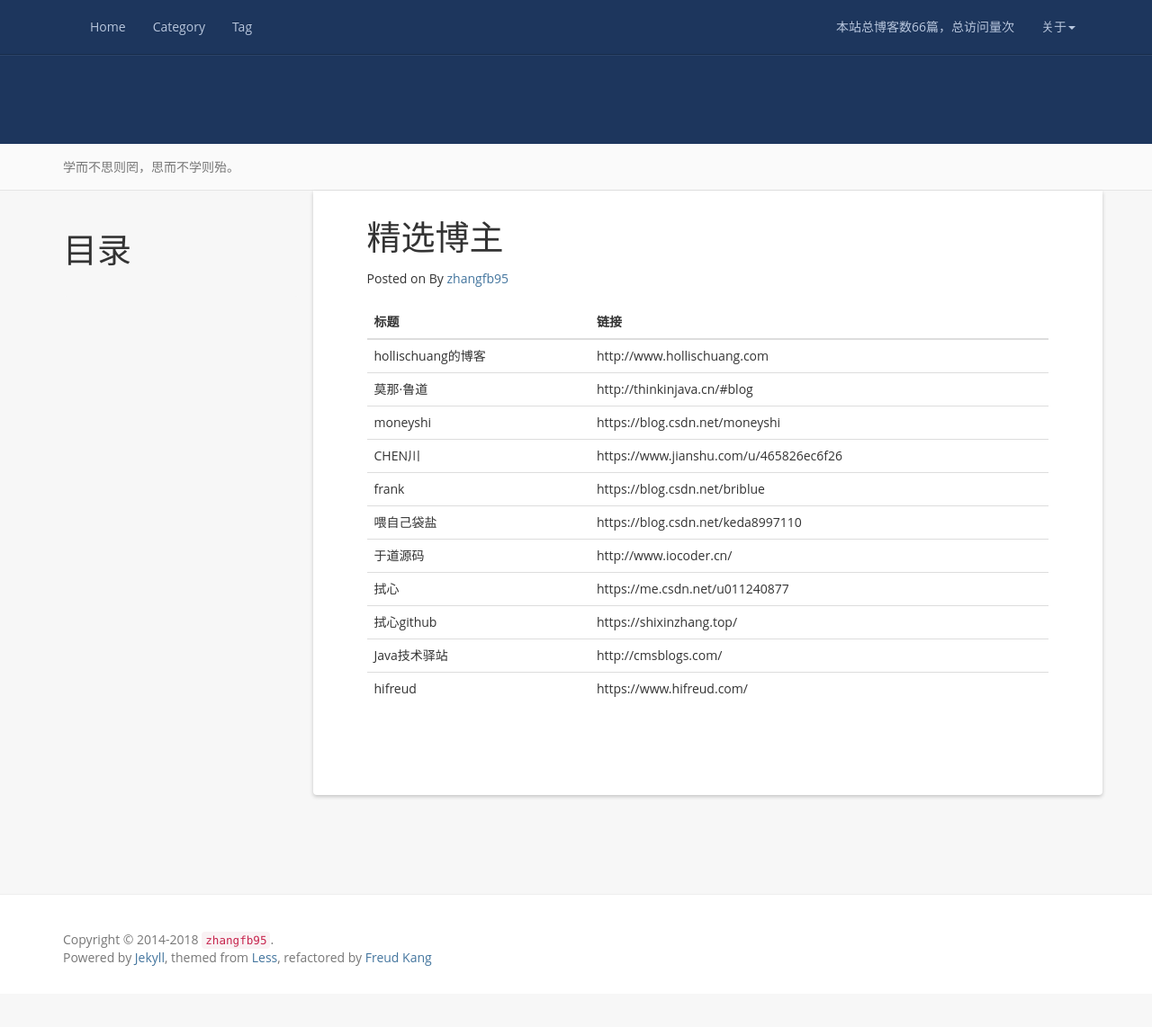
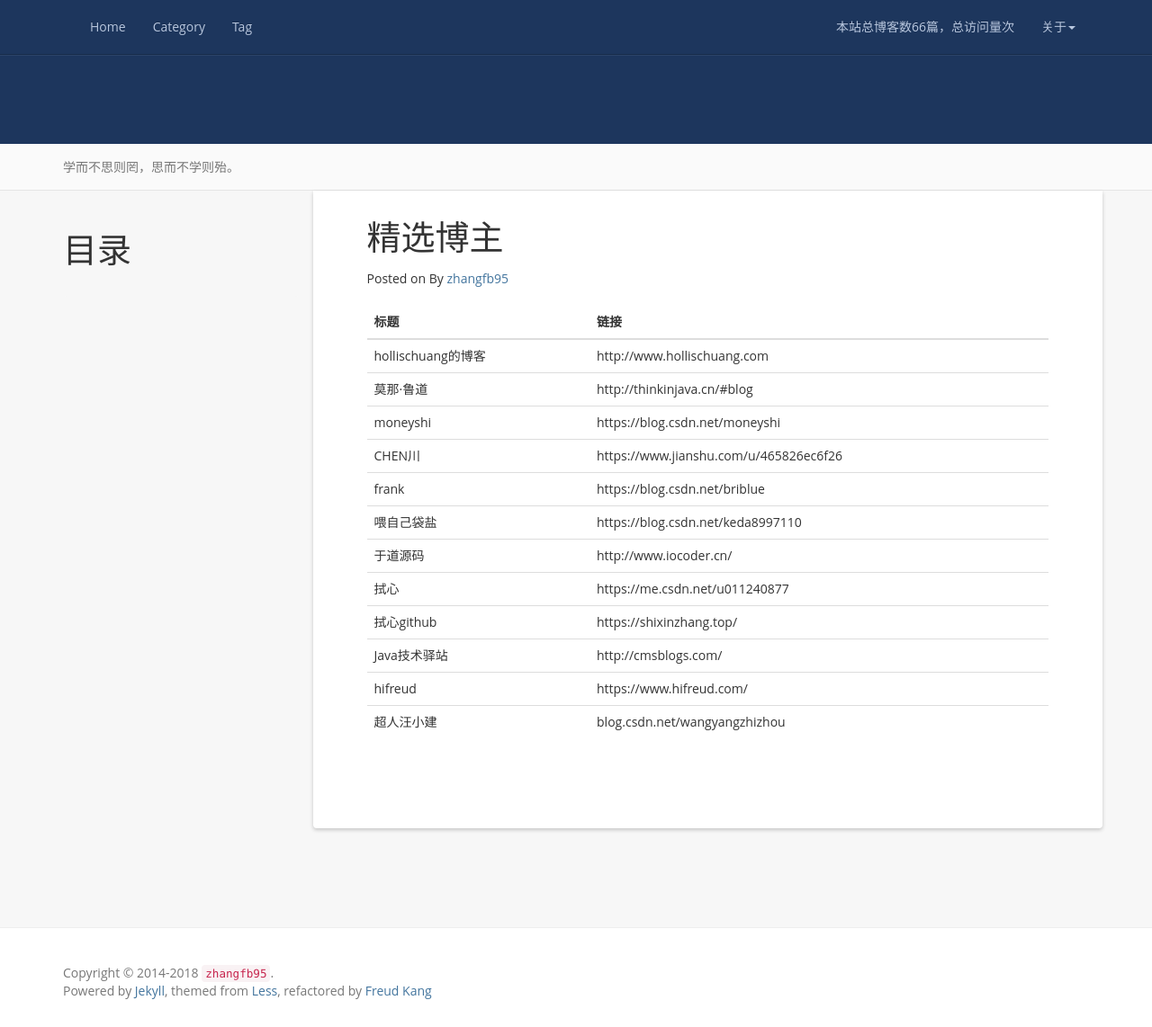
Before and after one commit to zhangfb95/zhangfb95.github.io.bak, a Jekyll site: the page built from friend.md, in a window 1280 px wide and 1142 px high. Shown: the whole window at 90% size. Built offline with Jekyll 4.4.1, drawn with Linux system fonts in a browser that asks for light colours; nearby versions of some CDN libraries; a script that is not in the unit is left out; comment, search, counter and statistics services are not loaded.

Commit message:
增加friend

```diff
--- a/friend.md
+++ b/friend.md
@@ -20,3 +20,4 @@ permalink: /friend/
 | 拭心github | https://shixinzhang.top/ |
 | Java技术驿站 | http://cmsblogs.com/ |
 | hifreud | https://www.hifreud.com/ |
+| 超人汪小建 | blog.csdn.net/wangyangzhizhou |
```
